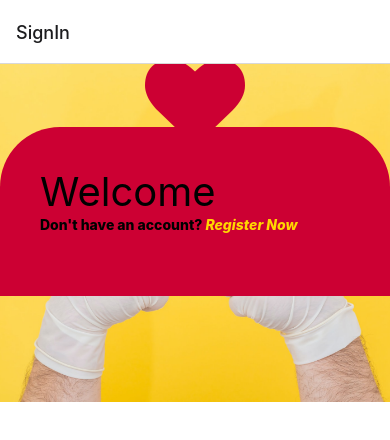
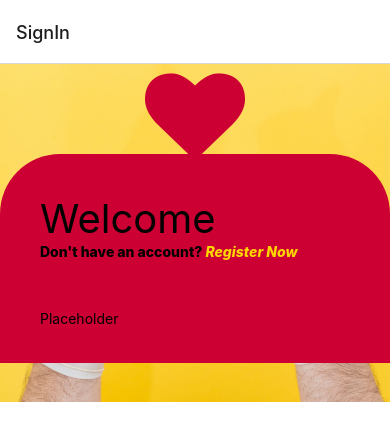
Before and after one commit to Scrubbyjay/cs491, a React Native app: screen /SignIn in a window 390 px wide. Shown: the top 440 px of the page. Built offline with nearby package versions, Linux system fonts and the light colour scheme.

Commit message:
added input component

```diff
--- /dev/null
+++ b/src/components/CustomInput/CustomInput.js
@@ -0,0 +1,17 @@
+import React from 'react'
+import { View, Text, TextInput, StyleSheet } from 'react-native'
+
+const CustomInput = () => {
+    return (
+        <View>
+            <TextInput placeholder="Placeholder" />
+        </View>
+    )
+}
+
+const styles = StyleSheet.create({
+    container: {},
+    input: {},
+
+})
+export default CustomInput
--- /dev/null
+++ b/src/components/CustomInput/index.js
@@ -0,0 +1 @@
+export { default } from './CustomInput';
--- a/src/screens/SignInScreen.js
+++ b/src/screens/SignInScreen.js
@@ -1,8 +1,9 @@
 import React from 'react';
-import { Text, View, ScrollView, ImageBackground, Dimensions, StyleSheet} from 'react-native';
+import { Text, View, ScrollView, ImageBackground, Dimensions, StyleSheet, useWindowDimensions} from 'react-native';
 import { Icon } from 'react-native-vector-icons/Icon';
 import FontAwesome from 'react-native-vector-icons/FontAwesome';
 import {Item, Input, Label, Fab} from 'native-base';
+import CustomInput from '../components/CustomInput';
 
 
 const SignInScreen = ({navigation}) => {
@@ -35,13 +36,10 @@ const SignInScreen = ({navigation}) => {
                             </Text>
 
                             {/* Form inputs view */}
-                            {/* <View style={{marginTop:50}}>
-                                <Item >
-                                    <Label>Email</Label>
-                                    <Input value='test@test.com' keyboardType='email-address'/>
-                                </Item>
+                             <View style={{marginTop:50}}>
+                                 <CustomInput/>
 
-                            </View> */}
+                            </View>
                         </View>
                     </View>
         </ScrollView>
```
